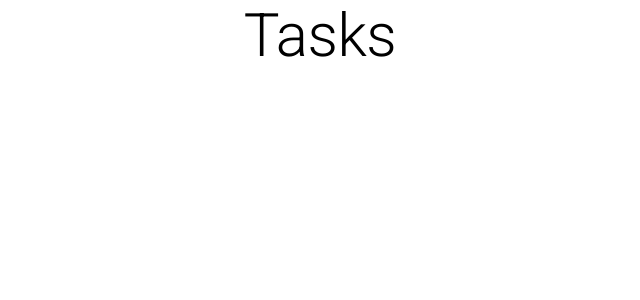
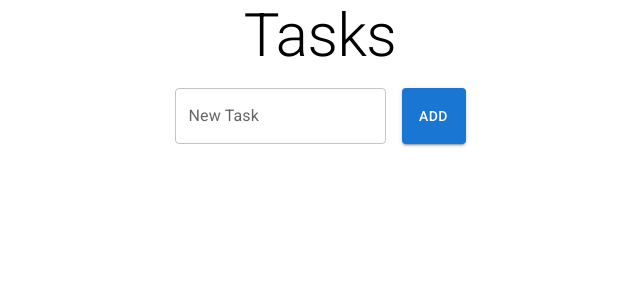
Before and after one commit to raulglezrdguez/ts-tasks, a React (Create React App) app: page / in a window 1280 px wide. Shown: the top 300 px of the page, without its empty margins (320-960 px from the left). Built offline with nearby package versions, Linux system fonts and the light colour scheme.

Commit message:
add task form created

```diff
--- a/src/App.tsx
+++ b/src/App.tsx
@@ -3,6 +3,9 @@ import './App.css';
 import Stack from '@mui/material/Stack';
 
 import Typography from '@mui/material/Typography';
+import Box from '@mui/material/Box';
+import TextField from '@mui/material/TextField';
+import Button from '@mui/material/Button';
 
 const App = () => {
   return (
@@ -10,6 +13,15 @@ const App = () => {
       <Typography variant="h2" component="div" gutterBottom>
         Tasks
       </Typography>
+      <Stack spacing={2} direction="row">
+        <TextField
+          id="newTask"
+          label="New Task"
+          placeholder="Enter new task"
+          variant="outlined"
+        />
+        <Button variant="contained">Add</Button>
+      </Stack>
     </Stack>
   );
 };
```
